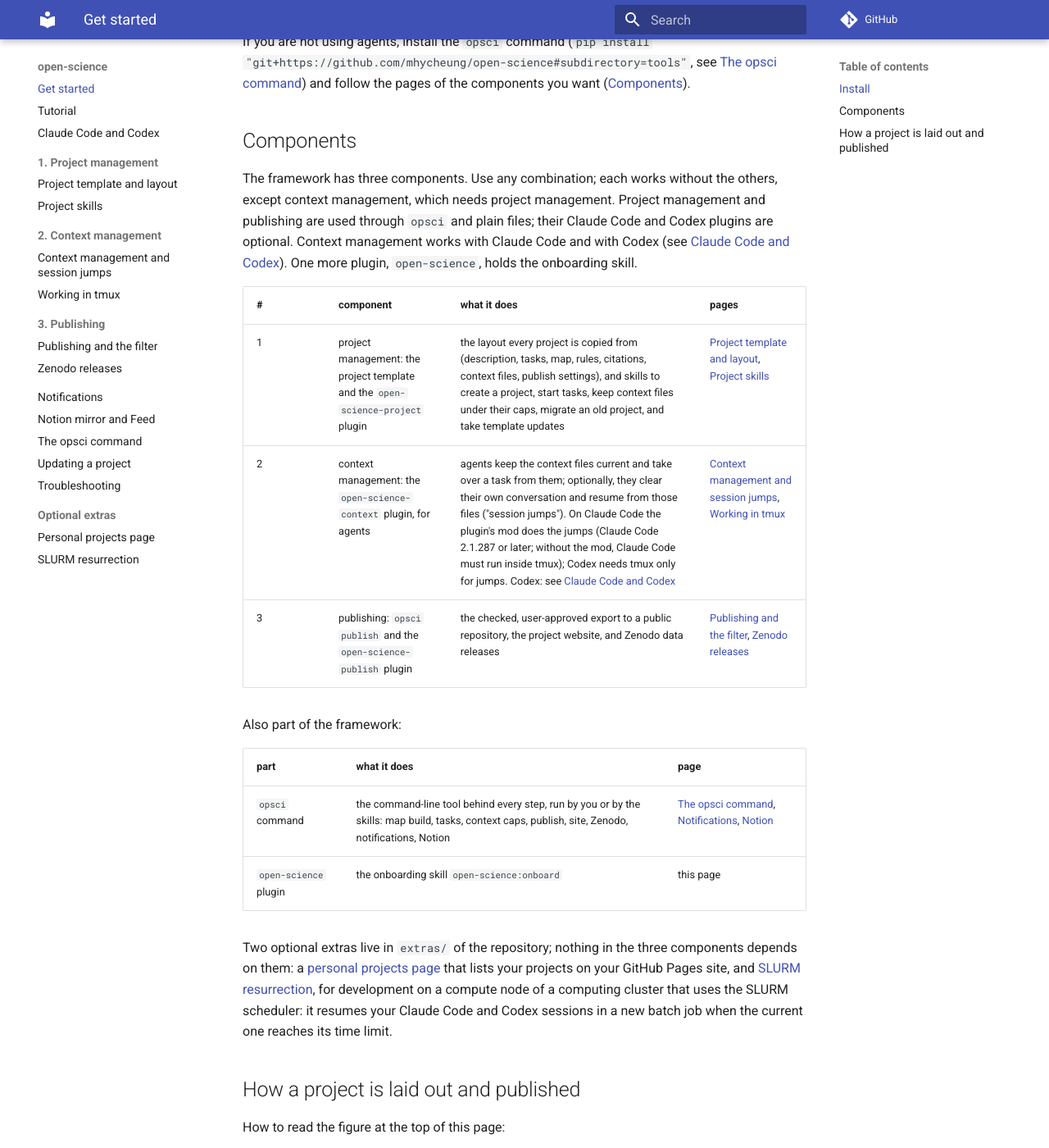
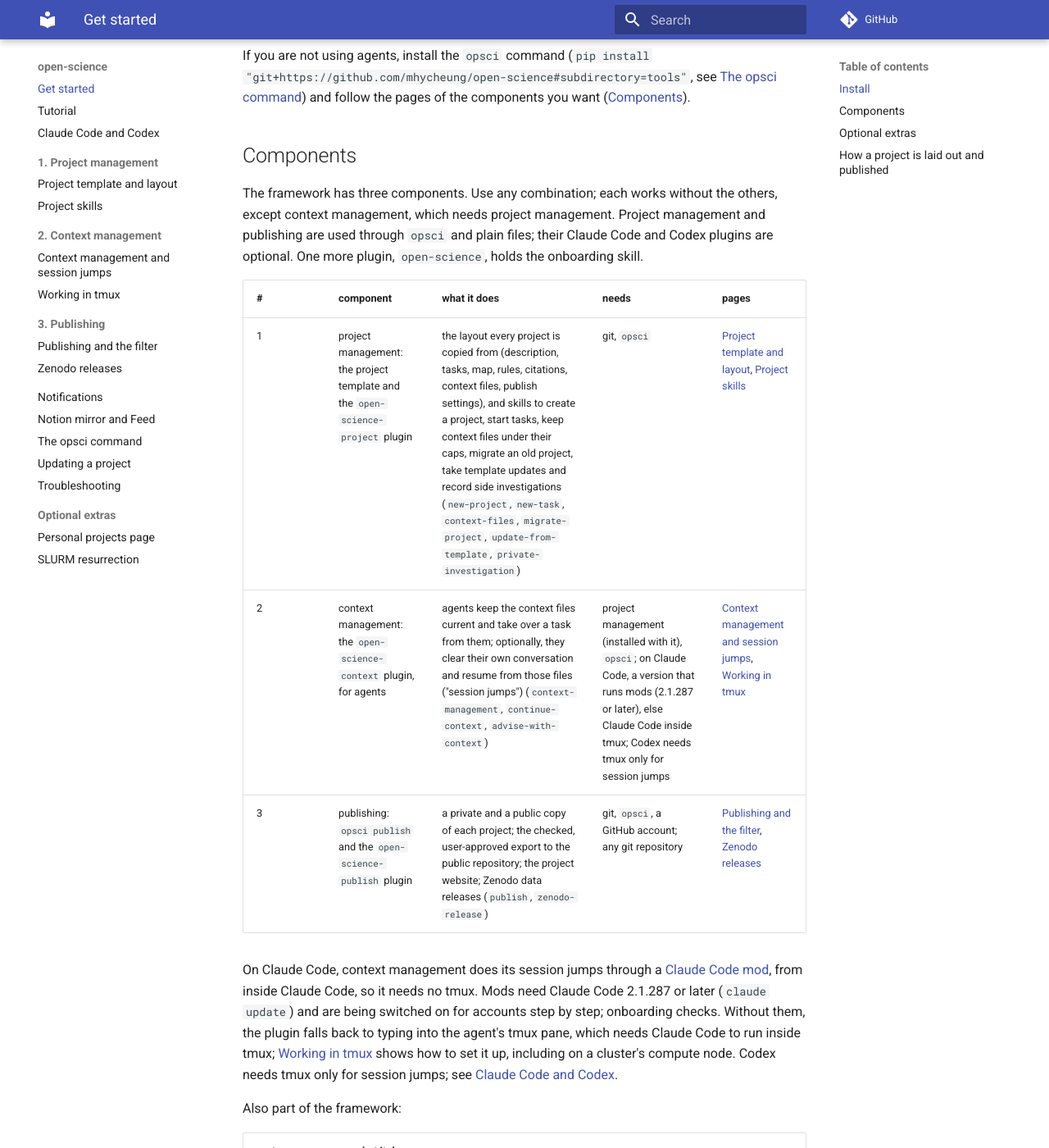
Before and after one commit to mhycheung/open-science, an MkDocs documentation site: the page built from docs/index.md, in a window 1280 px wide and 1400 px high, scrolled down 1745 px. Shown: the whole window at 82% size. Built offline with MkDocs 1.6.1 and Material for MkDocs 9.7.7, drawn with Linux system fonts in a browser that asks for light colours; comment, search, counter and statistics services are not loaded; some of the changed text lies outside the part shown.

Commit message:
README and the Get started page share one text
The README's part before "What is in this repository" is now the Get
started page with site links; the merged text takes the blog link, the
bullet order and the requirements from the README, and the page links, the
extra table and the figure explanation from the page. test_docs checks
that the two stay the same.

````diff
--- a/docs/index.md
+++ b/docs/index.md
@@ -3,7 +3,7 @@
 The way we do science is changing rapidly, but it is more important than ever to keep
 science open.
 
-open-science is a framework for doing research in the open:
+open-science is a framework for doing research in the open (see [this blog post](https://mhycheung.github.io/open-science.html) for the philosophy behind this):
 
 - **A complete research record.** How the methods were developed, the results, the
   approaches that failed, and the source code, in a public repository and on a project
@@ -12,19 +12,18 @@
   any task, file or dataset as private. Nothing is released until you choose to publish.
   Each release contains only the files you allow, is checked for private material and
   secrets, and needs your approval.
-- **Work your way.** Use plain files and the `opsci` command yourself, or the optional
-  Claude Code and Codex plugins. The research record and publication checks are shared.
-
-![How a project is organised and published](figures/project_flow.svg)
-
 - **Context management for agentic work.** Agents keep a short context file for the project
   and for each task, so any new session, a collaborator or another researcher can pick up
   an ongoing project straight away. Optionally, agents also clear their conversation on
   their own and resume from that file ("session jumps"), so a long session is not resent in
   full on every turn or after the prompt cache expires, which reduces usage.
+- **Work your way.** Use plain files and the `opsci` command yourself, or use the optional
+  Claude Code and Codex plugins. The research record and publication checks are shared.
 
-**Start with the [tutorial](tutorial.md).** The rest of this documentation covers each part
-in full; see the navigation menu.
+![How a project is organised and published](figures/project_flow.svg)
+
+**Start with the [tutorial](tutorial.md).** The [documentation](index.md) covers each part
+in full, one page per component.
 
 ## Install
 
@@ -36,9 +35,9 @@
 claude
 ```
 
-Then type `/open-science:onboard`. The [tutorial](tutorial.md) says what onboarding does and gives
-the prompts for the next steps: starting a project, brainstorming, starting a task and using
-Notion.
+Then type `/open-science:onboard`. The [tutorial](tutorial.md) says what onboarding does and
+gives the prompts for the next steps: starting a project, brainstorming, starting a task and
+using Notion.
 
 For Codex:
 
@@ -49,39 +48,51 @@
 ```
 
 Ask Codex to use `open-science:onboard`. Restart after installing components and review
-their hooks with `/hooks`. [Claude Code and Codex](agents.md) covers setup and session differences.
+their hooks with `/hooks`. See [Claude Code and Codex](agents.md) for setup, shared
+workflows, and the differences in session controls.
 
 If you are not using agents, install the `opsci` command
 (`pip install "git+https://github.com/mhycheung/open-science#subdirectory=tools"`, see
-[The opsci command](cli.md)) and follow the pages of the components you want ([Components](#components)).
+[The opsci command](cli.md)) and follow the pages of the components you want
+([Components](#components)).
 
 ## Components
 
 The framework has three components. Use any combination; each works without the others,
 except context management, which needs project management. Project management and
-publishing are used through `opsci` and plain files; their Claude Code and Codex plugins are optional.
-Context management works with Claude Code and with Codex (see
-[Claude Code and Codex](agents.md)). One more plugin, `open-science`, holds
-the onboarding skill.
+publishing are used through `opsci` and plain files; their Claude Code and Codex plugins
+are optional. One more plugin, `open-science`, holds the onboarding skill.
 
-| # | component | what it does | pages |
-|---|---|---|---|
-| 1 | project management: the project template and the `open-science-project` plugin | the layout every project is copied from (description, tasks, map, rules, citations, context files, publish settings), and skills to create a project, start tasks, keep context files under their caps, migrate an old project, and take template updates | [Project template and layout](project-template.md), [Project skills](project-skills.md) |
-| 2 | context management: the `open-science-context` plugin, for agents | agents keep the context files current and take over a task from them; optionally, they clear their own conversation and resume from those files ("session jumps"). On Claude Code the plugin's mod does the jumps (Claude Code 2.1.287 or later; without the mod, Claude Code must run inside tmux); Codex needs tmux only for jumps. Codex: see [Claude Code and Codex](agents.md) | [Context management and session jumps](context-management.md), [Working in tmux](tmux.md) |
-| 3 | publishing: `opsci publish` and the `open-science-publish` plugin | the checked, user-approved export to a public repository, the project website, and Zenodo data releases | [Publishing and the filter](publishing.md), [Zenodo releases](zenodo.md) |
+| # | component | what it does | needs | pages |
+|---|---|---|---|---|
+| 1 | project management: the project template and the `open-science-project` plugin | the layout every project is copied from (description, tasks, map, rules, citations, context files, publish settings), and skills to create a project, start tasks, keep context files under their caps, migrate an old project, take template updates and record side investigations (`new-project`, `new-task`, `context-files`, `migrate-project`, `update-from-template`, `private-investigation`) | git, `opsci` | [Project template and layout](project-template.md), [Project skills](project-skills.md) |
+| 2 | context management: the `open-science-context` plugin, for agents | agents keep the context files current and take over a task from them; optionally, they clear their own conversation and resume from those files ("session jumps") (`context-management`, `continue-context`, `advise-with-context`) | project management (installed with it), `opsci`; on Claude Code, a version that runs mods (2.1.287 or later), else Claude Code inside tmux; Codex needs tmux only for session jumps | [Context management and session jumps](context-management.md), [Working in tmux](tmux.md) |
+| 3 | publishing: `opsci publish` and the `open-science-publish` plugin | a private and a public copy of each project; the checked, user-approved export to the public repository; the project website; Zenodo data releases (`publish`, `zenodo-release`) | git, `opsci`, a GitHub account; any git repository | [Publishing and the filter](publishing.md), [Zenodo releases](zenodo.md) |
+
+On Claude Code, context management does its session jumps through a
+[Claude Code mod](https://code.claude.com/docs/en/plugins/mods/overview), from inside
+Claude Code, so it needs no tmux. Mods need Claude Code 2.1.287 or later (`claude update`)
+and are being switched on for accounts step by step; onboarding checks. Without them, the
+plugin falls back to typing into the agent's tmux pane, which needs Claude Code to run inside
+tmux; [Working in tmux](tmux.md) shows how to set it up, including on a cluster's compute
+node. Codex needs tmux only for session jumps; see [Claude Code and Codex](agents.md).
 
 Also part of the framework:
 
-| part | what it does | page |
+| part | what it does | pages |
 |---|---|---|
-| `opsci` command | the command-line tool behind every step, run by you or by the skills: map build, tasks, context caps, publish, site, Zenodo, notifications, Notion | [The opsci command](cli.md), [Notifications](notify.md), [Notion](notion.md) |
-| `open-science` plugin | the onboarding skill `open-science:onboard` | this page |
+| `opsci` command | the command-line tool behind every step, run by you or by the skills: map build, tasks, context caps, publish, site, Zenodo, notifications, Notion | [The opsci command](cli.md), [Notifications](notify.md), [Notion mirror and Feed](notion.md) |
+| `open-science` plugin | the onboarding skill `open-science:onboard` | [Install](#install) |
 
-Two optional extras live in `extras/` of the repository; nothing in the three components
-depends on them: a [personal projects page](projects-page.md) that lists your projects on
-your GitHub Pages site, and [SLURM resurrection](slurm-resurrect.md), for development on a
-compute node of a computing cluster that uses the SLURM scheduler: it resumes your Claude
-Code and Codex sessions in a new batch job when the current one reaches its time limit.
+## Optional extras
+
+Both are in `extras/` of the repository, and nothing in the three components depends on
+them.
+
+| extra | where | what | needs |
+|---|---|---|---|
+| [personal projects page](projects-page.md) | `extras/projects-page/` (no plugin) | one page on your personal GitHub site listing your projects | a GitHub Pages site; `opsci` only to check the file |
+| [SLURM resurrection](slurm-resurrect.md) | plugin `slurm-resurrect`, in `extras/slurm-resurrect/` | for development on a compute node of a computing cluster that uses the SLURM scheduler: when the batch job reaches its time limit, rebuild the tmux session in a new job and resume its Claude Code and Codex sessions | a SLURM cluster, with tmux and Claude Code or Codex running inside a batch job; `jq`, `flock`, `setsid`, `sbatch`, `squeue`, `scancel` |
 
 ## How a project is laid out and published
 
@@ -94,8 +105,8 @@
   name; a `hard-private` task may not appear anywhere in the release. See
   [Project template and layout](project-template.md).
 - **The filter.** `opsci publish check` exports one commit, runs every check, and writes a
-  report. If you use an agent, it adds a review of tone and claims. Nothing is pushed until you approve that export by its
-  id. See [Publishing and the filter](publishing.md).
+  report. If you use an agent, it adds a review of tone and claims. Nothing is pushed until
+  you approve that export by its id. See [Publishing and the filter](publishing.md).
 - **Public outputs.** `opsci publish push` copies the approved export into the public
   repository as a new commit, so the private history never reaches it. The public repository
   builds the project website on GitHub Pages. Data in `data/` never goes to the public
````
Also changed, not shown: README.md (+50 -21 lines), 1 other file.
